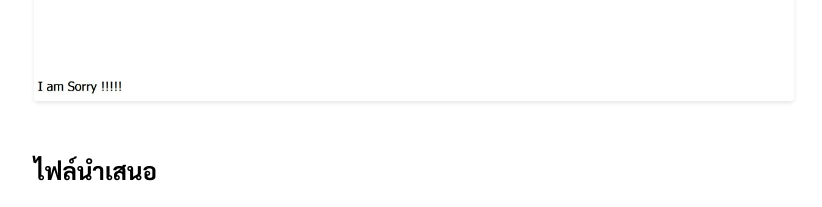
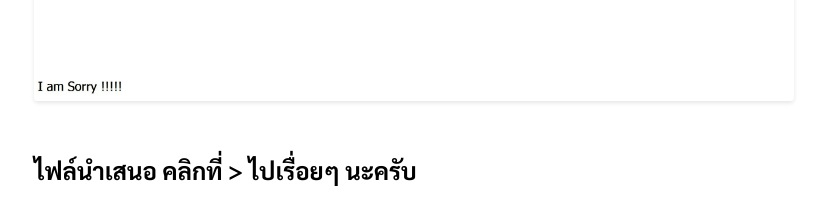
Before and after one commit to bkkjapan/wattikorn0817552006, a plain HTML site: page index.html in a window 1280 px wide. Shown: the part 10065-10272 px from the top of the page, without its empty margins (226-1048 px from the left). Drawn offline with Linux system fonts and the light colour scheme.

Commit message:
Update index.html

```diff
--- a/index.html
+++ b/index.html
@@ -391,7 +391,7 @@
             <img src="Edit4.jpg" alt="รูป Edit 4">
         </div>
 
-        <h2>ไฟล์นำเสนอ</h2>
+        <h2>ไฟล์นำเสนอ คลิกที่ > ไปเรื่อยๆ นะครับ</h2>
         <div style="position: relative; padding-bottom: 56.25%; height: 0;">
             <iframe src="https://docs.google.com/presentation/d/0BwpwI3Wn1FxoLTdyR21HXzd0ems/embed?start=false&loop=false&delayms=3000"
                     style="position: absolute; top: 0; left: 0; width: 100%; height: 100%;"
```
